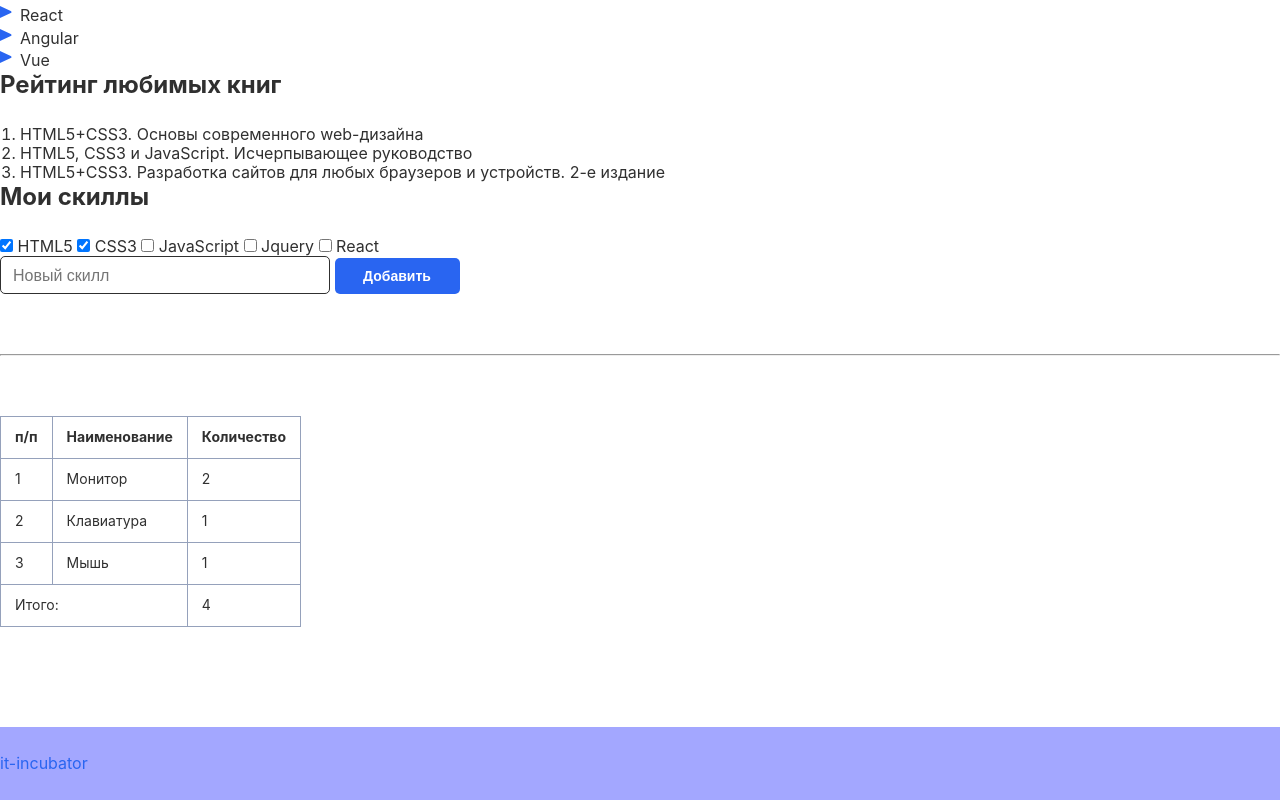
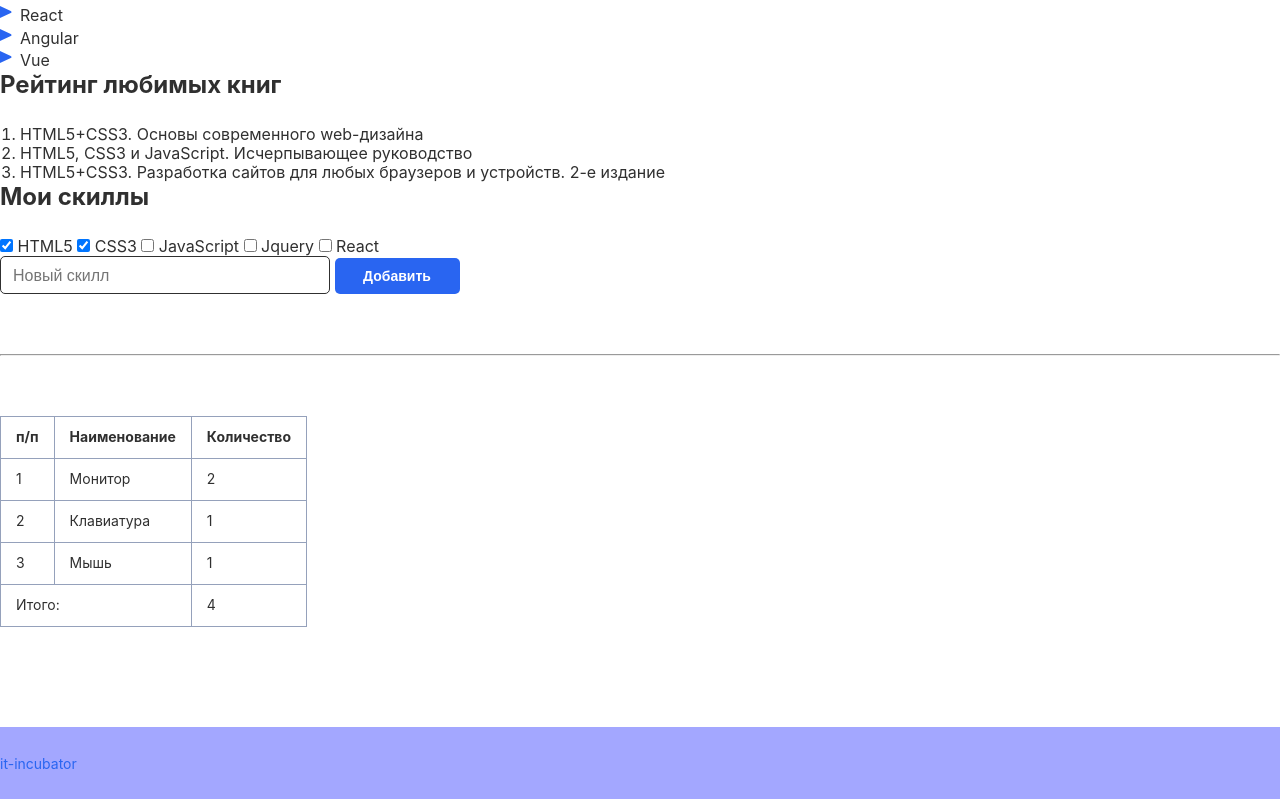
Before and after one commit to VictoriaChunik/2-hw-with-auto-test-html-css-main.zip, a plain HTML site: page index.html in a window 1280 px wide. Shown: the part 1287-2087 px from the top of the page. Drawn offline with Linux system fonts and the light colour scheme.

Commit message:
style.css task-2

```diff
--- a/style.css
+++ b/style.css
@@ -80,7 +80,7 @@ select {
     font-size: 16px;
     line-height: 19.36px;
     list-style-image: url("./assets/images/solar_map-arrow-up-bold.svg");
-    padding-left: 20px;
+    padding: 0px 20px;
     /* Стили для маркированного списка во второй секции */
 }
 
@@ -88,7 +88,7 @@ select {
     font-weight: 400;
     font-size: 16px;
     line-height: 19px;
-    padding-left: 20px;
+    padding: 0px 20px;
     /* Стили для нумерованного списка во второй секции */
 }
 
@@ -137,18 +137,20 @@ table {
 }
 
 th, td {
-    padding: 12px 14px;
+    padding: 12px 15px;
     /* Стили для ячеек таблицы */
 }
 
 footer {
     background-color: #A3A7FF;
-    padding: 26px 0 27px ;
+    padding: 26px 0px;
     /* Стили для футера */
 }
 
 .footer-link {
     text-decoration: none;
+    font-size: 14px;
+    line-height: 16.94px;
     color: #2965F1;
     /* Стили для футера */
 }
```
